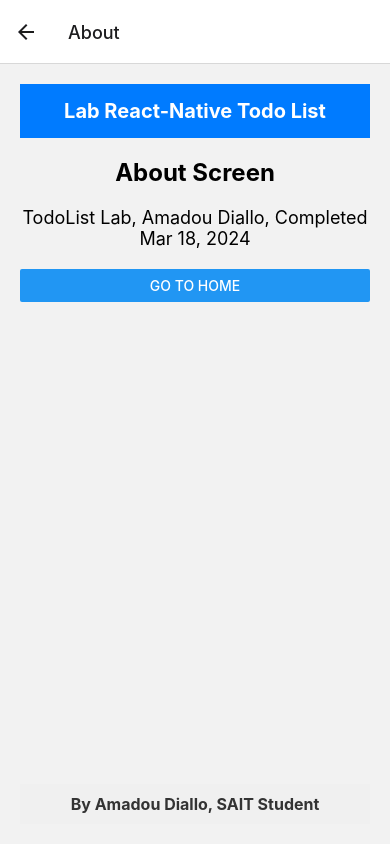
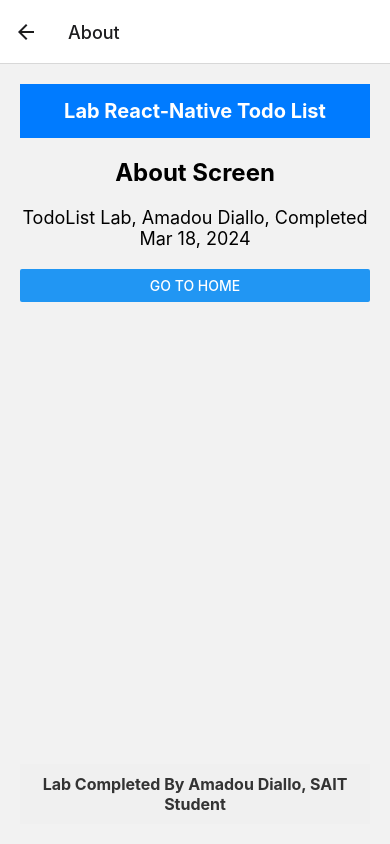
Before and after one commit to Amadou-D/LabTodoList, a React Native app: screen /About in a window 390 px wide. Built offline with nearby package versions, Linux system fonts and the light colour scheme.

Commit message:
small changes

```diff
--- a/src/components/Footer.tsx
+++ b/src/components/Footer.tsx
@@ -1,11 +1,10 @@
-// Footer.jsx
 import React from 'react';
 import { View, Text, StyleSheet } from 'react-native';
 
 const Footer = () => {
   return (
     <View style={styles.footer}>
-      <Text style={styles.footerText}>By Amadou Diallo, SAIT Student</Text>
+      <Text style={styles.footerText}>Lab Completed By Amadou Diallo, SAIT Student</Text>
     </View>
   );
 };
@@ -20,6 +19,7 @@ const styles = StyleSheet.create({
     fontSize: 16,
     fontWeight: 'bold',
     color: '#333',
+    textAlign: 'center',
   },
 });
 
--- a/src/components/Header.tsx
+++ b/src/components/Header.tsx
@@ -1,4 +1,3 @@
-// Header.jsx
 import React from 'react';
 import { View, Text, StyleSheet } from 'react-native';
 
```
